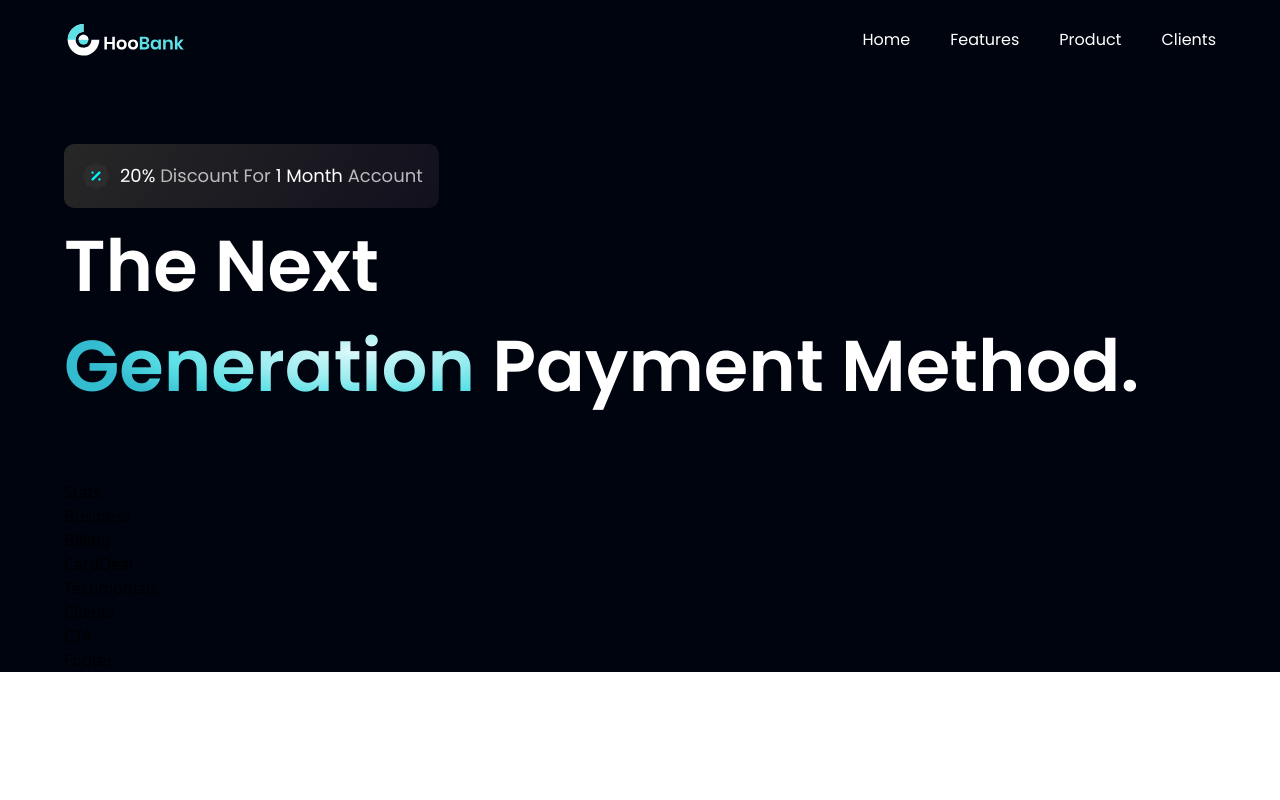
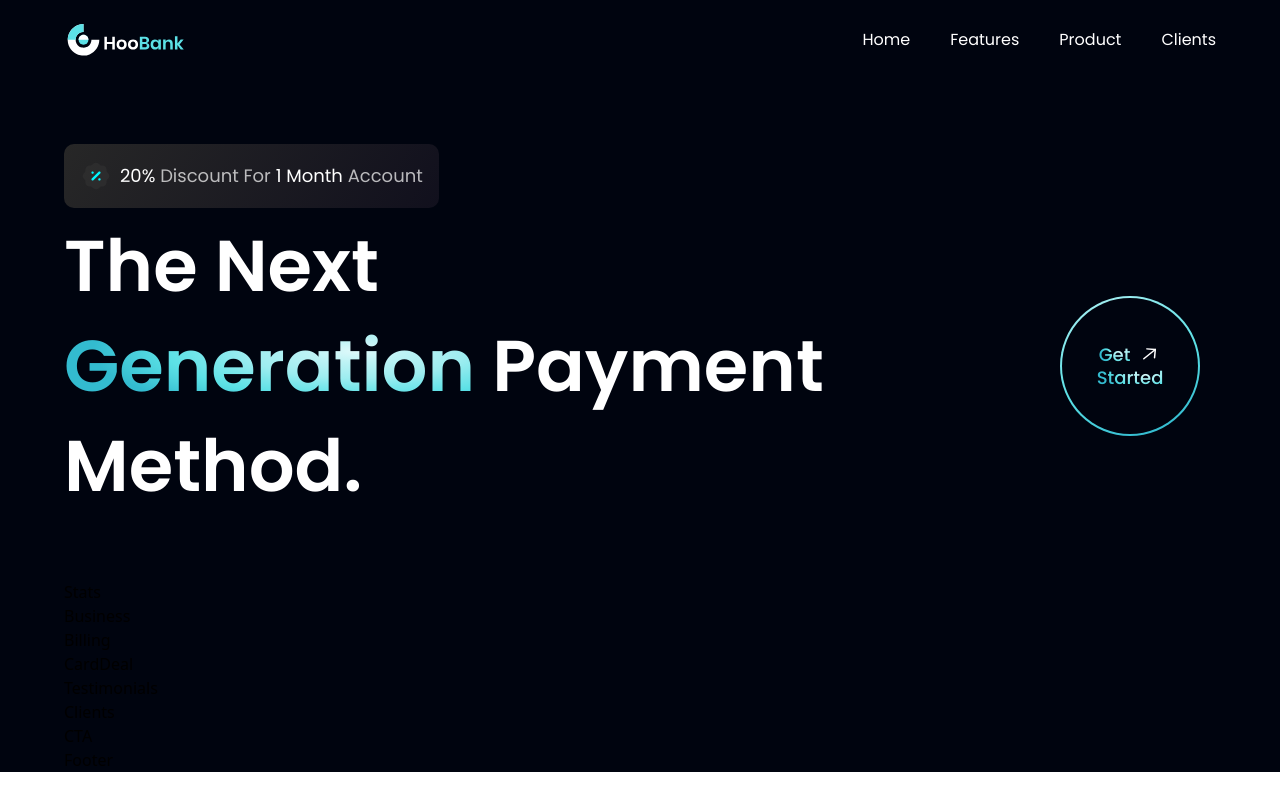
Before and after one commit to laesuddin/bank_app, a React (Vite) app: page / in a window 1280 px wide. Built offline with nearby package versions, Linux system fonts and the light colour scheme.

Commit message:
Add GetStarted component in the hero section.

```diff
--- a/src/components/GetStarted.jsx
+++ b/src/components/GetStarted.jsx
@@ -1,9 +1,21 @@
-import React from 'react'
+import styles from "../style"
+import {arrowUp} from '../assets'
 
-const GetStarted = () => {
-  return (
-    <div>GetStarted</div>
+const GetStarted = () => (
+    <div className={`${styles.flexCenter} w-[140px] h-[140px] rounded-full bg-blue-gradient p-[2px] cursor-pointer`}>
+      <div className={`${styles.flexCenter} flex-col bg-primary w-[100%] h-[100%] rounded-full`}>
+        <div className={`${styles.flexStart} flex-row`}>
+          <p className="font-poppins font-medium text-[18px] leading-[23px] mr-2">
+            <span className="text-gradient">Get</span>
+          </p>
+            <img src={arrowUp} alt='arrow' className='w-[23px] h-[23px] object-contain'/>
+        </div>
+        <p className="font-poppins font-medium text-[18px] leading-[23px]">
+            <span className="text-gradient">Started</span>
+
+          </p>
+      </div>
+    </div>
   )
-}
 
 export default GetStarted
--- a/src/components/Hero.jsx
+++ b/src/components/Hero.jsx
@@ -1,5 +1,6 @@
 import styles from '../style'
 import {discount, robot} from '../assets'
+import GetStarted from './GetStarted'
 
 const Hero = () => (
   <section id='home' className={`flex md:flex-row flex-col ${styles.paddingY}`}>
@@ -18,6 +19,9 @@
           <span className='text-gradient'>Generation</span> {" "}
            Payment Method.
         </h1>
+        <div className='ss:flex hidden md:mr-4 mr-0'>
+          <GetStarted/>
+        </div>
       </div>
     </div>
   </section>
```
